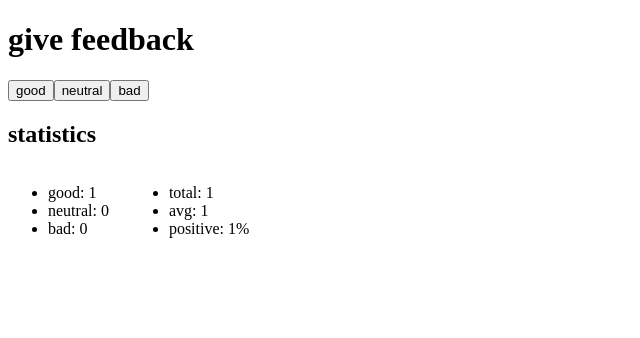
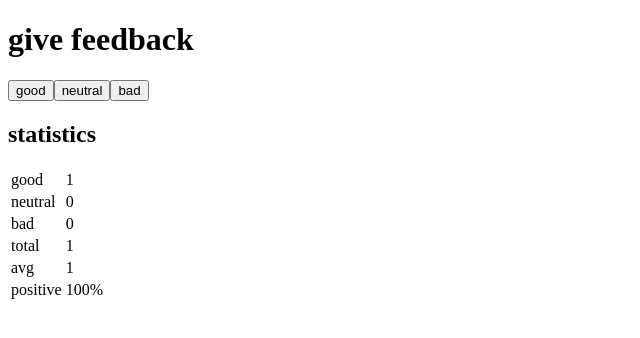
Before and after one commit to oofdere/fullstackopen, a React (Vite) app in the folder part1/unicafe/: page / in a window 1280 px wide. Both pictures are taken after a click on the button "good". Shown: the top 338 px of the page, without its empty margins (0-640 px from the left). Built offline with nearby package versions, Linux system fonts and the light colour scheme.

Commit message:
[part1] 1.11*: unicafe step6

```diff
--- a/part1/unicafe/src/App.jsx
+++ b/part1/unicafe/src/App.jsx
@@ -1,9 +1,10 @@
 import { useState } from "react";
 
 const StatisticLine = ({ text, value }) => (
-  <li>
-    {text}: {value}
-  </li>
+  <tr>
+    <td>{text}</td>
+    <td>{value}</td>
+  </tr>
 );
 const Statistics = ({ good, neutral, bad }) => {
   const total = good + neutral + bad;
@@ -22,18 +23,14 @@
   return (
     <div>
       <h2>statistics</h2>
-      <div style={{ display: "flex", gap: "20px" }}>
-        <ul>
-          <StatisticLine text="good" value={good} />
-          <StatisticLine text="neutral" value={neutral} />
-          <StatisticLine text="bad" value={bad} />
-        </ul>
-        <ul>
-          <StatisticLine text="total" value={total} />
-          <StatisticLine text="avg" value={avg} />
-          <StatisticLine text="positive" value={`${pos}%`} />
-        </ul>
-      </div>
+      <table>
+        <StatisticLine text="good" value={good} />
+        <StatisticLine text="neutral" value={neutral} />
+        <StatisticLine text="bad" value={bad} />
+        <StatisticLine text="total" value={total} />
+        <StatisticLine text="avg" value={avg} />
+        <StatisticLine text="positive" value={`${pos * 100}%`} />
+      </table>
     </div>
   );
 };
```
